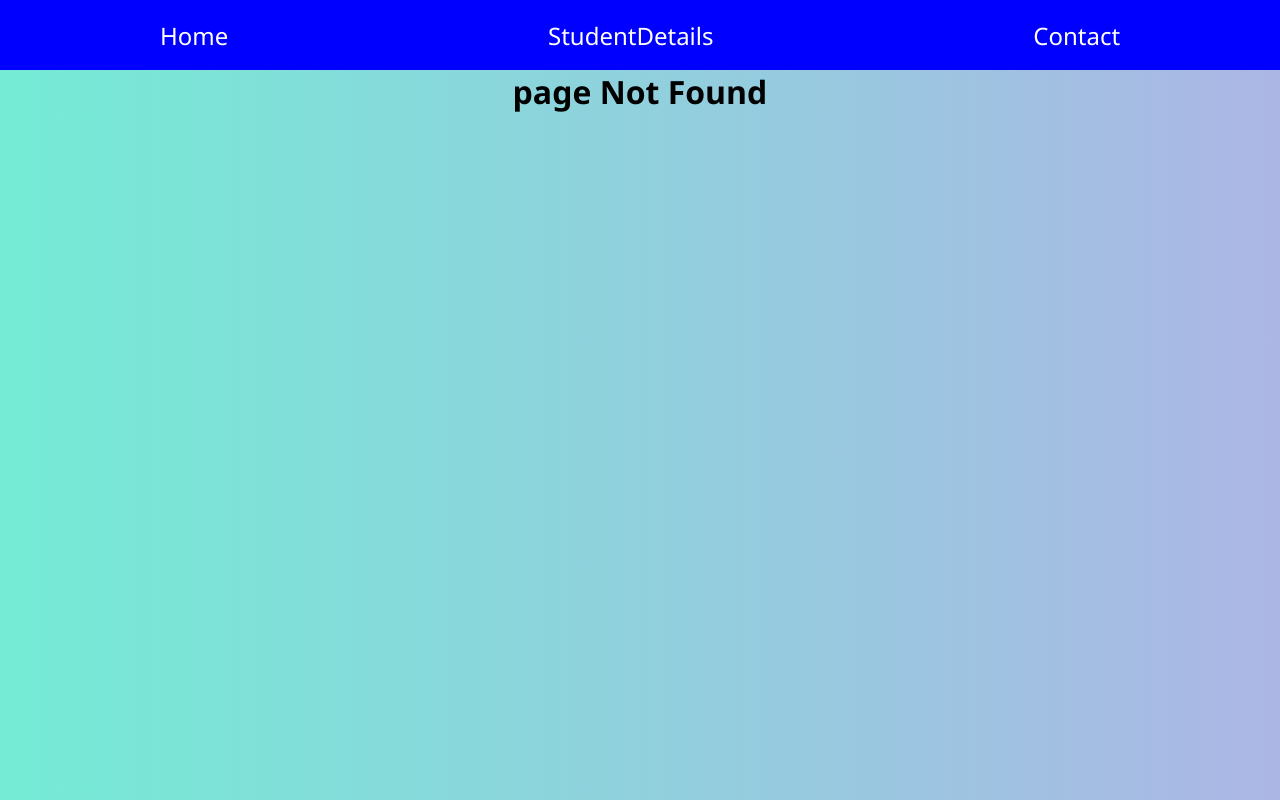
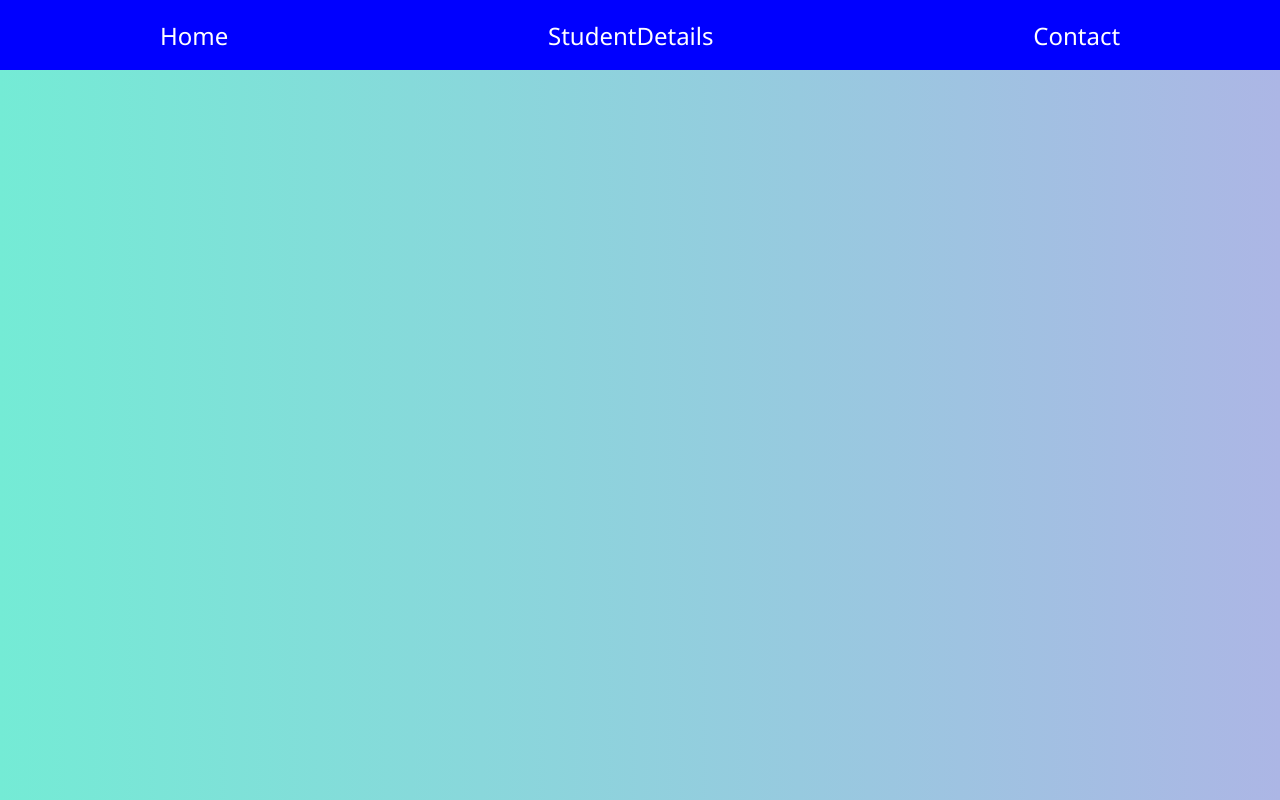
Before and after one commit to kumar-praveen-s/react-4, a React (Create React App) app: page /studentdesc in a window 1280 px wide. Before the commit this address had no page. Built offline with nearby package versions, Linux system fonts and the light colour scheme.

Commit message:
First commit

```diff
--- a/src/App.js
+++ b/src/App.js
@@ -6,7 +6,6 @@ import { BrowserRouter as Router, Route, Routes } from "react-router-dom";
 import Header from "./components/Header";
 import "./components/index.css";
 import StudentDesc from "./components/student-desc";
-import PageNotFound from "./components/pagenotfound";
 
 const App = () => {
   return (
@@ -18,7 +17,6 @@ const App = () => {
           <Route path="/studentdetails" element={<StudentDetails />} />
           <Route path="/studentdesc/:id" element={<StudentDesc />} />
           <Route path="/contact" element={<Contact />} />
-          <Route path="*" element={<PageNotFound />} />
         </Routes>
       </Router>
     </>
--- a/src/components/pagenotfound.js
+++ /dev/null
@@ -1,7 +0,0 @@
-import React from "react";
-
-const PageNotFound = () => {
-  return <h1 className="heading">page Not Found</h1>;
-};
-
-export default PageNotFound;
```
